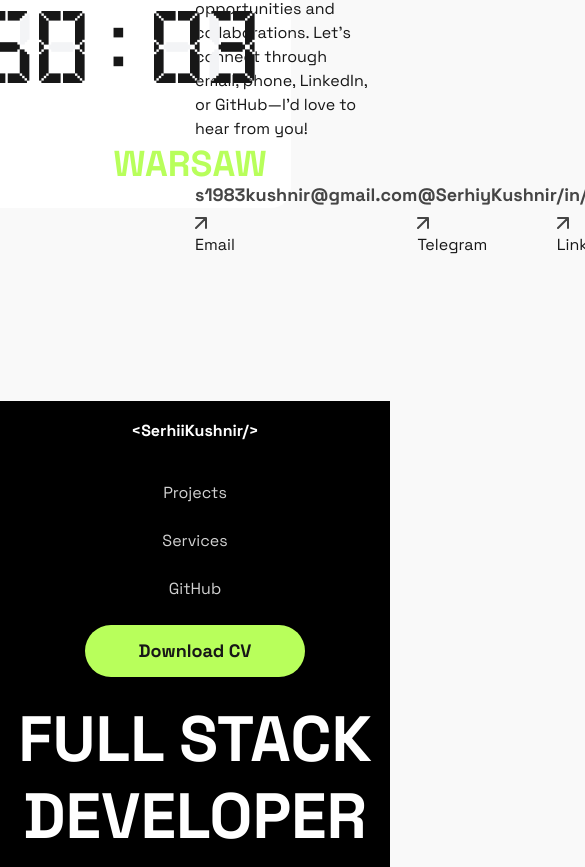
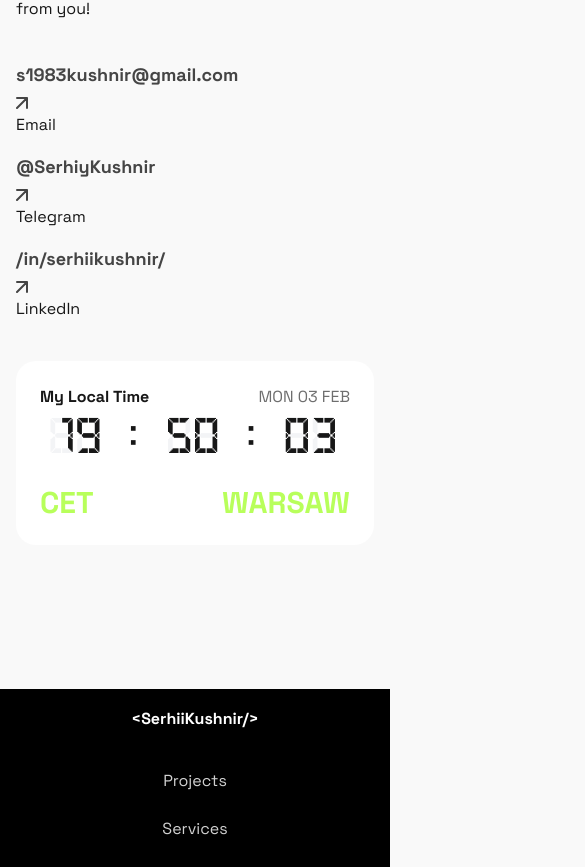
Before and after one commit to Sergiy5/kushnir_web-dev, a Next.js app: page / in a window 390 px wide. Shown: the part 7437-8304 px from the top of the page, 585 px wide, since content can reach past the window. Built offline with nearby package versions, Linux system fonts and the light colour scheme.

Commit message:
Responsive clock

```diff
--- a/src/app/components/ClockContactSection.tsx
+++ b/src/app/components/ClockContactSection.tsx
@@ -10,23 +10,20 @@ const DigitalClockDynamic = lazy(() => import("../components/DigitalClock"));
 export const ClockContactsSection: React.FC = () => {
 
   return (
-    <section
-      id="contacts"
-      className="container flex flex-col gap-10"
-    >
+    <section id="contacts" className="container flex flex-col gap-10">
       <h2>Let’s connect</h2>
 
-      <div className=" flex justify-between items-center">
-        <div className="flex justify-center items-center w-1/2 pr-32">
+      <div className=" flex flex-col-reverse lg:flex-row justify-between items-start gap-10">
+        <div className="flex justify-start items-center w-full xl:w-1/2 xl:pr-12">
           <DigitalClockDynamic />
         </div>
-        <div className=" flex flex-col justify-between items-center gap-10 w-1/2 ">
+        <div className=" flex flex-col justify-between items-center gap-10 w-full xl:w-1/2 ">
           <p>
             Thank you for stopping by! I’m always excited to explore new
             opportunities and collaborations. Let’s connect through email,
             phone, LinkedIn, or GitHub—I’d love to hear from you!
           </p>
-          <ul className="flex justify-between items-center w-full">
+          <ul className="flex flex-col md:flex-row flex-wrap justify-start lg:justify-between items-start gap-4 lg:gap-2 w-full">
             {contacts.map((contact, index) => {
               return (
                 <li key={index} className="flex flex-col items-start gap-1">
@@ -34,6 +31,7 @@ export const ClockContactsSection: React.FC = () => {
                     href={contact.url}
                     target="_blank"
                     rel="noopener noreferrer"
+                    aria-labelledby="Link to contact"
                     className="group flex flex-col items-start text-grey_500 font-bold gap-2 cursor-pointer transition-all hover:text-grey_400"
                   >
                     {contact.text}
--- a/src/app/components/DigitalClock.tsx
+++ b/src/app/components/DigitalClock.tsx
@@ -25,49 +25,67 @@ export default function DigitalClock() {
   const seconds = time?.getSeconds().toString().padStart(2, "0");
 
   return (
-    <div className="flex flex-col items-center justify-center gap-6 bg-white rounded-[20px] w-[525px] h-[258px] p-6 ">
+    <div
+      aria-labelledby="Digital Clock"
+      className={`flex flex-col items-center justify-between gap-6 bg-white rounded-[20px] w-full max-w-[525px] md:max-w-[725px] xl:max-w-[525px] md:aspect-[288/80] lg:aspect-[525/258]
+     p-6`}
+    >
+      {/* w-[288px] h-[140px] sm:w-[525px] sm:h-[258px] lg:w-[343px] lg:h-[150px] aspect-[288/80]
+      xl:w-[525px] xl:h-[258px] */}
       <div className="flex items-center justify-between w-full">
         <p className="font-bold">My Local Time </p>
         <p className="text-textGrey uppercase">{formattedDate}</p>
       </div>
-      <div className="flex justify-center w-full font-advanced-pixel-lcd text-textDark text-5xl h-full">
+      <div className="flex justify-between gap-2 w-full font-advanced-pixel-lcd text-textDark responsive-clock">
+        {" "}
+        {/* //sm:text-5xl lg:text-3xl xl:text-5xl */}
         <span
           key={nanoid()}
-          className="relative flex items-center justify-center text-gray-100"
+          className="relative flex items-center justify-center text-gray-100 w-full"
         >
           88
-          <span className="absolute text-textDark top-[25px] left-0.6">
+          <span
+            className={`absolute text-textDark top-1/2 left-1/2 -translate-x-1/2 -translate-y-1/2`}
+          >
             {hours}
           </span>
         </span>
-        <span key={nanoid()} className="flex items-center w-full">
+        {/*  */}
+        <span key={nanoid()} className="text-inherit">
           :
         </span>
+        {/*  */}
         <span
           key={nanoid()}
-          className="relative flex items-center justify-center text-gray-100 w-full min-w-[115px] "
+          className="relative flex items-center justify-center text-gray-100 w-full"
         >
           88
-          <span className="absolute text-textDark top-[25px] left-0.5">
+          <span
+            className={`absolute text-textDark top-1/2 left-1/2 -translate-x-1/2 -translate-y-1/2`}
+          >
             {minutes}
           </span>
         </span>
-        <span key={nanoid()} className="flex items-center w-full text-inherit">
+        {/*  */}
+        <span key={nanoid()} className="text-inherit">
           :
         </span>
+        {/*  */}
         <span
           key={nanoid()}
-          className="relative flex items-center justify-center text-gray-100 w-full min-w-[115px] "
+          className="relative flex items-center justify-center text-gray-100 w-full "
         >
           88
-          <span className="absolute text-textDark top-[25px] left-0.5">
+          <span
+            className={`absolute text-textDark top-1/2 left-1/2 -translate-x-1/2 -translate-y-1/2`}
+          >
             {seconds}
           </span>
         </span>
       </div>
       <div className="flex items-center justify-between w-full text-green_500 ">
-        <p className="text-4xl font-bold">CET</p>
-        <p className="text-4xl font-bold">WARSAW</p>
+        <p className="text-3xl md:text-4xl font-bold">CET</p>
+        <p className="text-3xl md:text-4xl font-bold">WARSAW</p>
       </div>
     </div>
   );
--- a/src/app/globals.css
+++ b/src/app/globals.css
@@ -62,6 +62,10 @@ a {
   @apply max-w-[1440px] w-full px-4 md:px-10 lg:px-20 mx-auto
 }
 
+.buttonOrLink {
+  @apply font-space_grotesk text-lg font-bold leading-5 min-w-[220px] h-[52px] w-full md:w-[220px] cursor-pointer rounded-full transition-all
+}
+
 .responsive-heading {
   font-size: clamp(3rem, 7vw, 7rem);
   line-height: 1.2;
@@ -69,11 +73,11 @@ a {
 }
 
 .responsive-heading-footer {
-  font-size: clamp(4rem, 7vw, 7rem);
+  font-size: clamp(3rem, 7vw, 7rem);
   line-height: 1.2;
   min-height: 80px;
 }
 
-.buttonOrLink {
-  @apply font-space_grotesk text-lg font-bold leading-5 min-w-[220px] h-[52px] w-full md:w-[220px] cursor-pointer rounded-full transition-all
+.responsive-clock {
+  font-size: clamp(1rem, 6vw, 3rem);
 }
```
